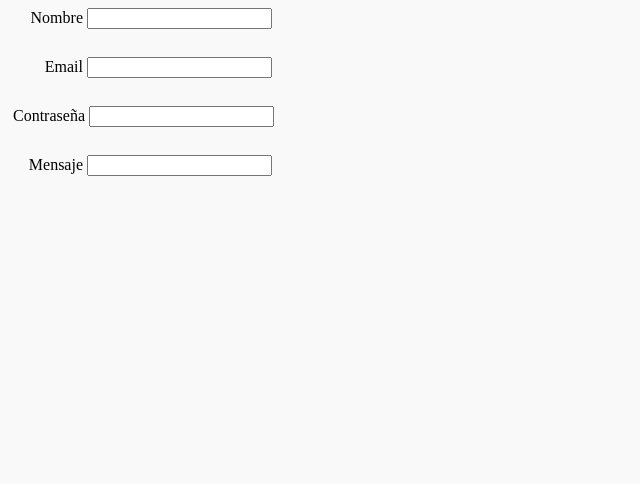
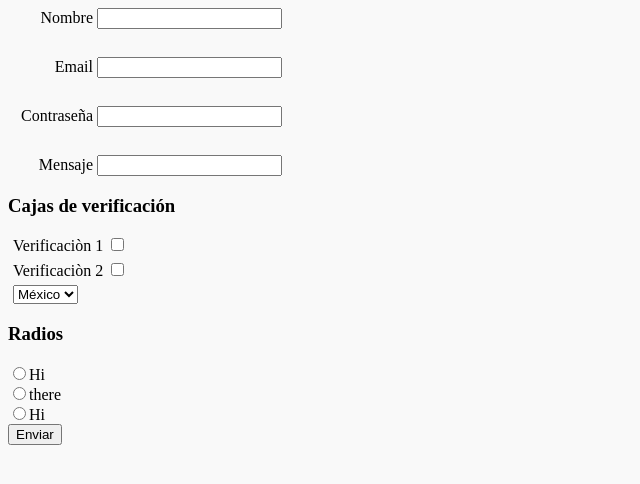
Before and after one commit to worg/WebDev4mc, a plain HTML site: page html/helloforms.html in a window 1280 px wide. Shown: the whole page, without its empty margins (0-640 px from the left). Drawn offline with Linux system fonts and the light colour scheme.

Commit message:
formulario completo

```diff
--- a/html/helloforms.html
+++ b/html/helloforms.html
@@ -6,9 +6,10 @@
         <style>
         body{
             background-color: #F9F9F9;
+            /*background-image: url('imgs/owl.jpg');*/
         }
         span{
-            min-width: 70px;
+            min-width: 80px;
             display: inline-block;
             text-align: right;
         }
@@ -36,6 +37,26 @@
                 <span>Mensaje</span>
                 <input type="textarea" name="message">
             </label>
+            <h3>Cajas de verificación</h3>
+            <label>
+                Verificaciòn 1
+                <input type="checkbox" name="check1">
+            </label>
+            <label>
+                Verificaciòn 2
+                <input type="checkbox" name="check1">
+            </label>
+            <label>
+                <select name="country">
+                    <option value="mx">México</option>
+                    <option value="ag">Angola</option>
+                </select>
+            </label>
+            <h3>Radios</h3>
+                <input type="radio" value="2" name="radio">Hi</input><br>
+                <input type="radio" value="1" name="radio">there</input><br>
+                <input type="radio" value="0" name="radio">Hi</input><br>
+            <input type="submit" value="Enviar">
         </form>
     </body>
 </html>
```
Also changed, not shown: html/hellodivs.html (+1 -1 lines), html/hellolinks.html (+1 -1 lines), html/hellolists.html (+0 -1 lines), 1 other file.
